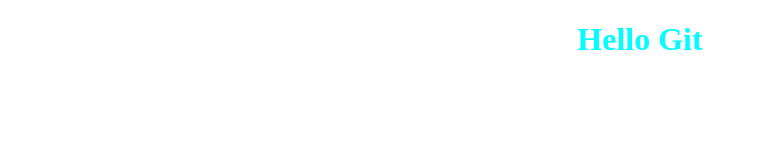
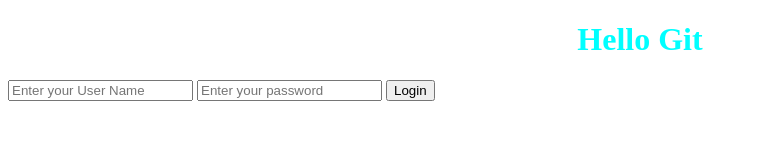
Before and after one commit to AngelaBolex/my-project, a plain HTML site: page index.html in a window 1280 px wide. Shown: the whole page, without its empty margins (0-758 px from the left). Drawn offline with Linux system fonts and the light colour scheme.

Commit message:
added HTML Login form

```diff
--- a/index.html
+++ b/index.html
@@ -5,6 +5,7 @@
     <meta http-equiv="X-UA-Compatible" content="IE=edge">
     <meta name="viewport" content="width=, initial-scale=1.0">
     <title>Document</title>
+    <link rel="stylesheet" href="style.css"/>
     <style>
         h1{
             color: aqua;
@@ -14,5 +15,10 @@
 </head>
 <body>
     <h1>Hello Git</h1>
+    <form>
+        <input type="userName" placeholder="Enter your User Name"/>
+        <input type="password" placeholder="Enter your password"/>
+        <input type="submit" value="Login"/>
+    </form>
 </body>
 </html>
```
Also changed, not shown: style.css (added).
